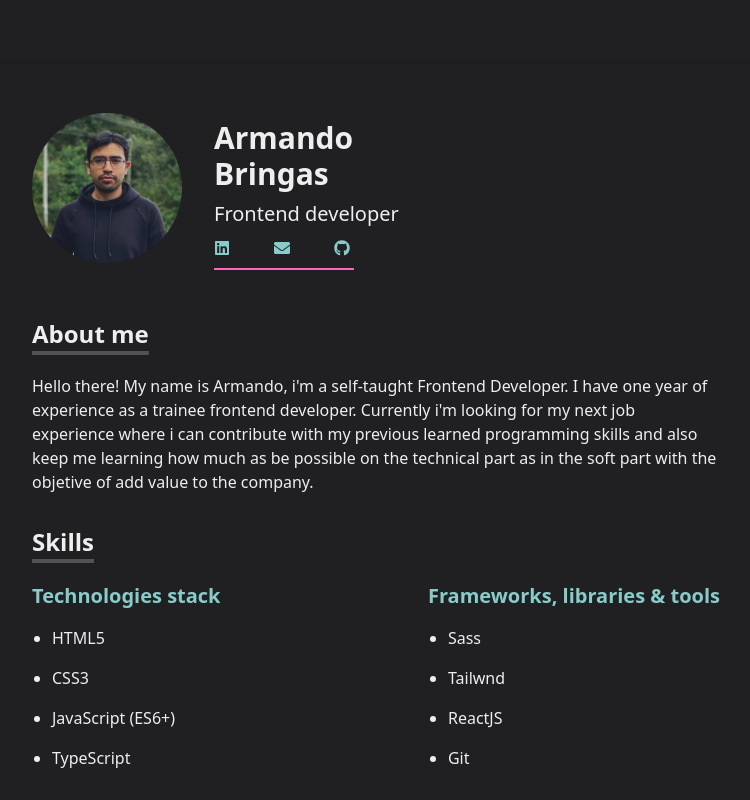
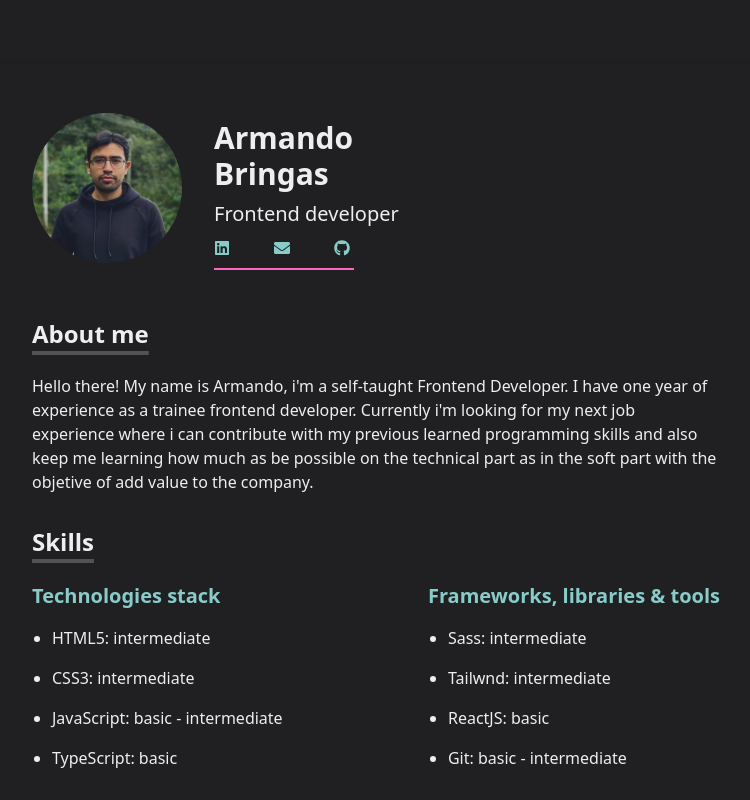
Before and after one commit to armandopbringas/armandopbringas.dev, a Next.js app: page / in a window 1280 px wide. Shown: the top 800 px of the page, without its empty margins (264-1014 px from the left). Built offline with nearby package versions, Linux system fonts and the light colour scheme.

Commit message:
addin levels to skills

```diff
--- a/content/skills.content.js
+++ b/content/skills.content.js
@@ -1,15 +1,15 @@
 const skillsContent = {
   aboutLenguagesSkills: [
-    "HTML5",
-    "CSS3",
-    "JavaScript (ES6+)",
-    "TypeScript"
+    "HTML5: intermediate",
+    "CSS3: intermediate",
+    "JavaScript: basic - intermediate",
+    "TypeScript: basic"
   ],
   aboutFrameworksSkills: [
-    "Sass",
-    "Tailwnd",
-    "ReactJS",
-    "Git"
+    "Sass: intermediate",
+    "Tailwnd: intermediate",
+    "ReactJS: basic",
+    "Git: basic - intermediate"
   ]
 }
 
```
